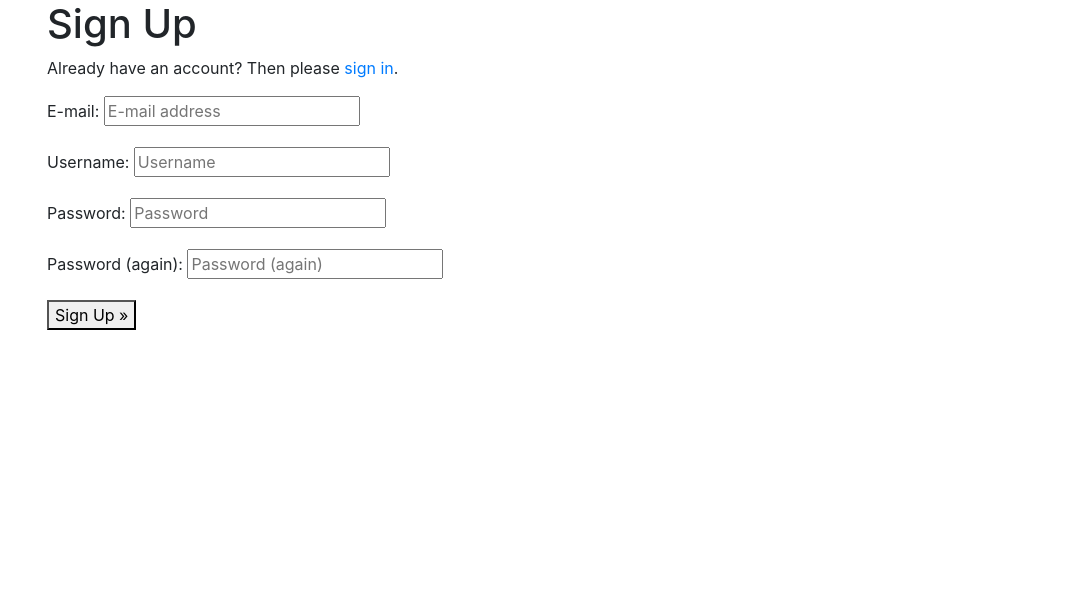
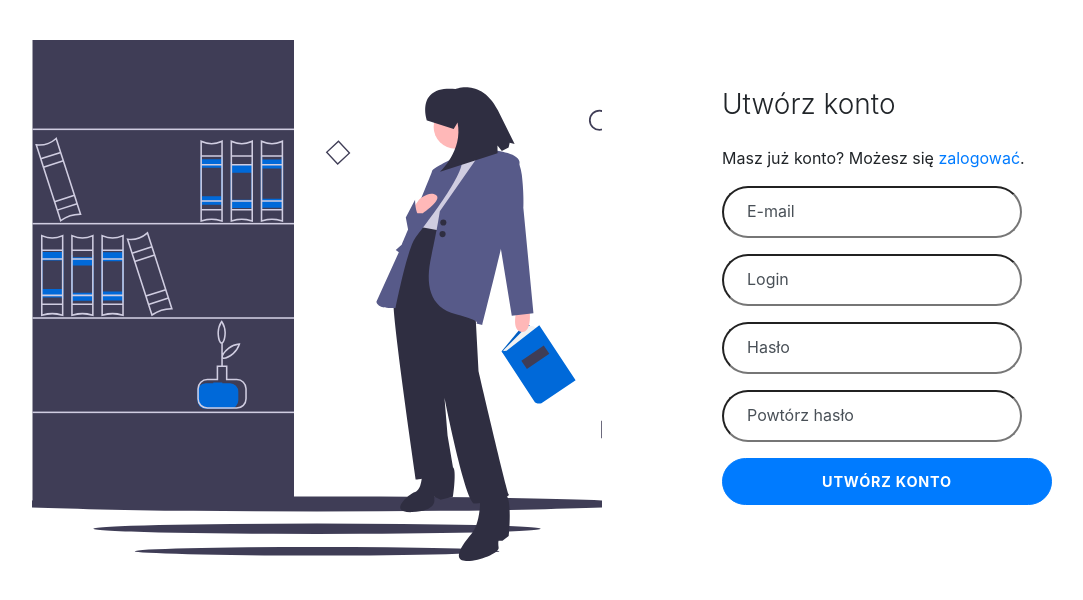
Before and after one commit to efefre/MyRental, a Django app: page /accounts/signup/ in a window 1280 px wide. Shown: the part 56-656 px from the top of the page, without its empty margins (38-1121 px from the left). Run offline with Django 3.2, Linux system fonts and the light colour scheme; some libraries are stand-ins or nearby versions.

Commit message:
Update template: signup.html

```diff
--- a/myRental_root/templates/account/signup.html
+++ b/myRental_root/templates/account/signup.html
@@ -2,20 +2,53 @@
 
 {% load i18n %}
 
-{% block head_title %}{% trans "Signup" %}{% endblock %}
+{% block head_title %}Utwórz konto{% endblock %}
 
 {% block content %}
-<h1>{% trans "Sign Up" %}</h1>
 
-<p>{% blocktrans %}Already have an account? Then please <a href="{{ login_url }}">sign in</a>.{% endblocktrans %}</p>
+<div class="container-fluid" id="login-page">
+  <div class="row no-gutter">
+    <div class="d-none d-md-flex col-md-4 col-lg-6 bg-image"></div>
+    <div class="col-md-8 col-lg-6">
+      <div class="login d-flex align-items-center py-5">
+        <div class="container">
+          <div class="row">
+            <div class="col-md-9 col-lg-8 mx-auto">
+              <h3 class="login-heading mb-4">Utwórz konto</h3>
+              <p>Masz już konto? Możesz się
+<a href="{{ login_url }}">zalogować</a>.</p>
+              <form class="signup" id="signup_form" method="post" action="{% url 'account_signup' %}">
+                {% csrf_token %}
+                <div class="form-label-group">
+                    {{ form.email}}
+                  <label for="id_email">E-mail</label>
+                </div>
 
-<form class="signup" id="signup_form" method="post" action="{% url 'account_signup' %}">
-  {% csrf_token %}
-  {{ form.as_p }}
-  {% if redirect_field_value %}
-  <input type="hidden" name="{{ redirect_field_name }}" value="{{ redirect_field_value }}" />
-  {% endif %}
-  <button type="submit">{% trans "Sign Up" %} &raquo;</button>
-</form>
+                <div class="form-label-group">
+                  {{ form.username}}
+                  <label for="id_username">Login</label>
+                </div>
+
+                <div class="form-label-group">
+                  {{ form.password1}}
+                  <label for="id_password1">Hasło</label>
+                </div>
+
+                <div class="form-label-group">
+                  {{ form.password2}}
+                  <label for="id_password2">Powtórz hasło</label>
+                </div>
+
+
+                <button class="btn btn-lg btn-primary btn-block btn-login text-uppercase font-weight-bold mb-2" type="submit">Utwórz konto</button>
+
+              </form>
+            </div>
+          </div>
+        </div>
+      </div>
+    </div>
+  </div>
+</div>
 
 {% endblock %}
```
